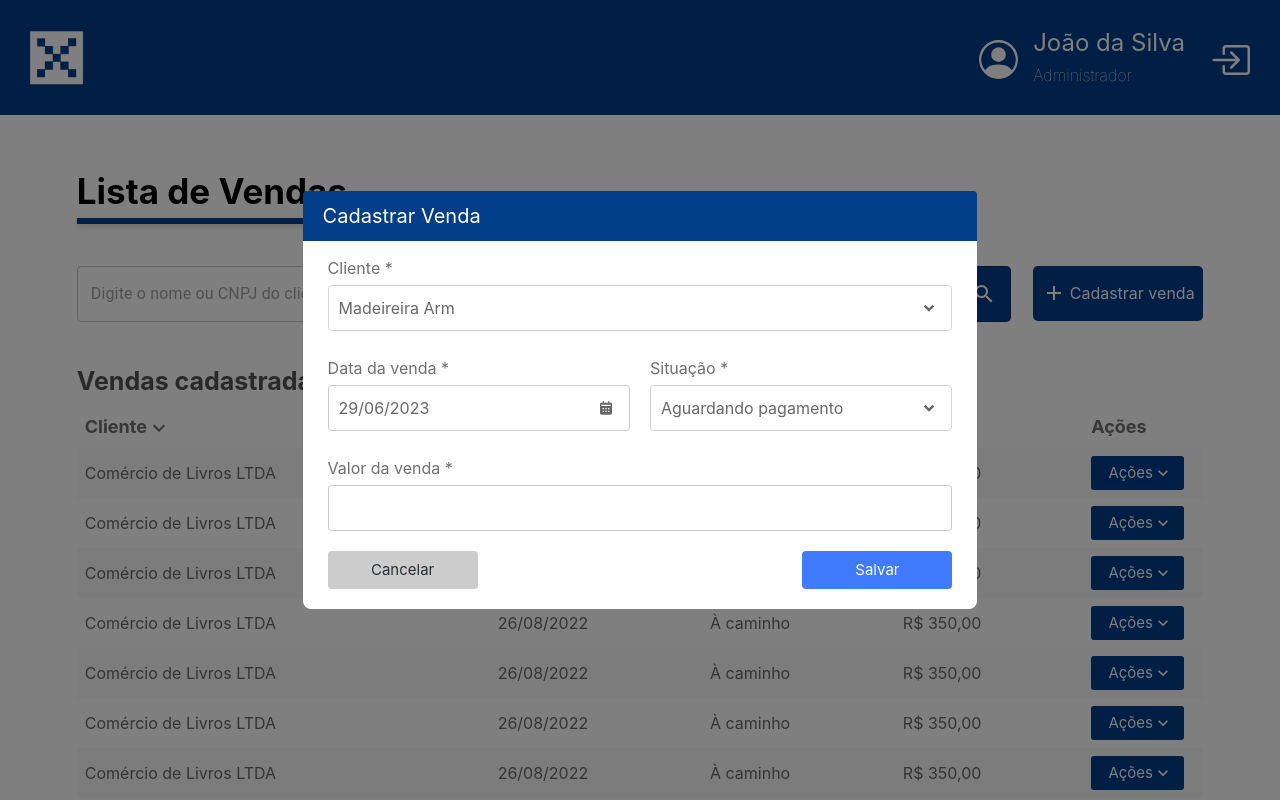
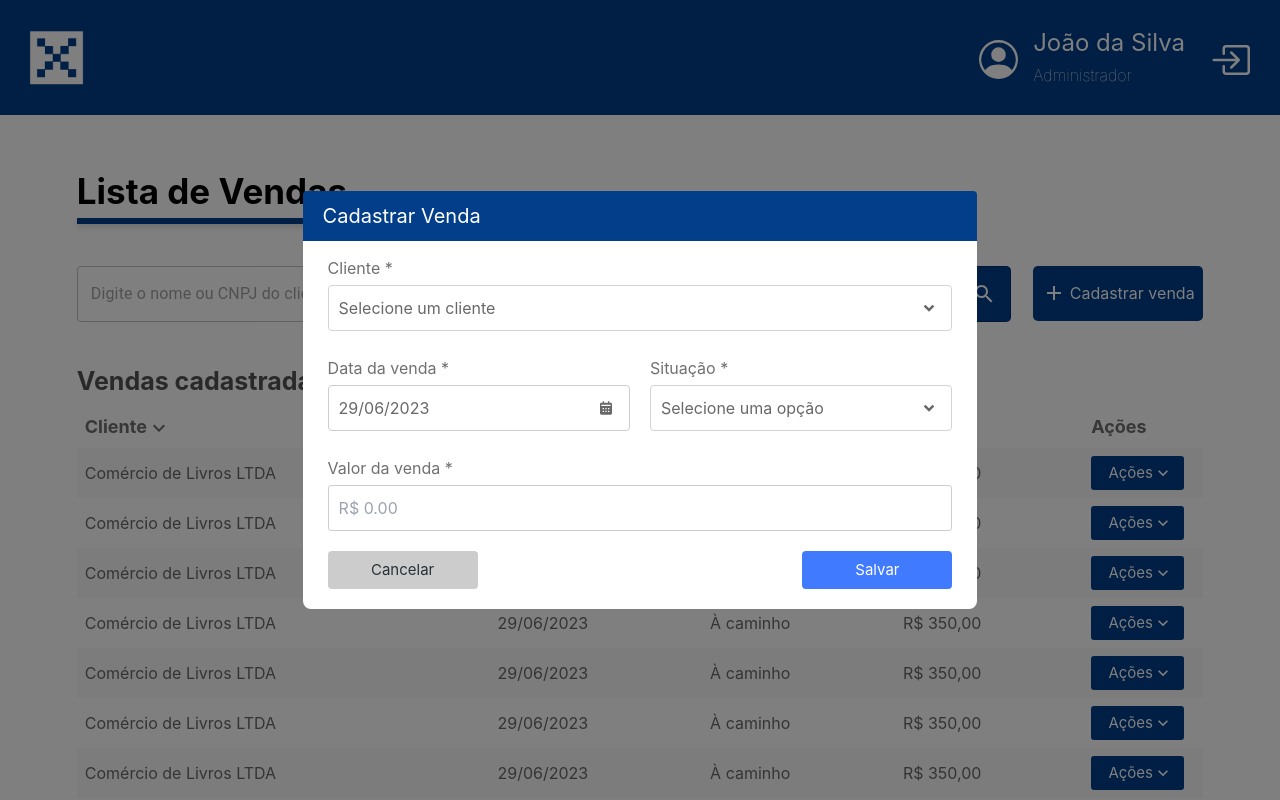
Before and after one commit to gabeporto/youx-challenge, a React (Create React App) app in the folder web/: page /sale in a window 1280 px wide. Both pictures are taken after a click on the element "Cadastrar venda". Shown: the top 800 px of the page. Built offline with nearby package versions, Linux system fonts and the light colour scheme.

Commit message:
feat: adjust to get value of sale input

```diff
--- a/web/src/components/Form.tsx
+++ b/web/src/components/Form.tsx
@@ -278,7 +278,7 @@ export const EditClientForm: React.FC<ClientFormProps> = ({ onSubmit, onClose })
 
     const handleMapPositionChange = (lat: number, lng: number ) => {
         setFormData((prevData) => ({ ...prevData, lat, lng }));
-      };
+    };
 
     const handleSubmit = (e: React.FormEvent<HTMLFormElement>) => {
       e.preventDefault();
@@ -401,6 +401,10 @@ export const AddSaleForm: React.FC<SaleFormProps> = ({ onSubmit, onClose }) => {
     });
 
     const clientsOptions = [{
+        value: "Selecione um cliente",
+        label: "Selecione um cliente",
+    },
+    {
         value: "Cliente X",
         label: "Madeireira Arm",
     },
@@ -411,6 +415,10 @@ export const AddSaleForm: React.FC<SaleFormProps> = ({ onSubmit, onClose }) => {
     ];
 
     const statusOptions = [{
+        value: "Selecione uma opção",
+        label: "Selecione uma opção",
+    },
+    {
         value: "Aguardando pagamento",
         label: "Aguardando pagamento",
     },
@@ -439,6 +447,10 @@ export const AddSaleForm: React.FC<SaleFormProps> = ({ onSubmit, onClose }) => {
             const { name, value } = e.target;
             setFormData((prevData) => ({ ...prevData, [name]: value }));
           }
+    };
+
+    const handleChangeValue = (value : number) => {
+        setFormData((prevData) => ({ ...prevData, value}));
     };
 
     const handleSubmit = (e: React.FormEvent<HTMLFormElement>) => {
@@ -473,9 +485,10 @@ export const AddSaleForm: React.FC<SaleFormProps> = ({ onSubmit, onClose }) => {
             Valor da venda *
         </StyledLabel>
         <StyledMoneyMask
-            thousandSeparator={true} allowNegative={false} prefix="R$ " decimalScale={2} fixedDecimalScale={true}
+            thousandSeparator={true} allowNegative={false} prefix="R$ " decimalScale={2} fixedDecimalScale={true} placeholder="R$ 0.00"
             name="value" onValueChange={(values: { floatValue: any; }) => {
                 const { floatValue } = values;
+                handleChangeValue(floatValue);
         }}/>
 
         <ButtonsDiv>
@@ -497,6 +510,10 @@ export const EditSaleForm: React.FC<SaleFormProps> = ({ onSubmit, onClose }) =>
     });
 
     const clientsOptions = [{
+        value: "Selecione um cliente",
+        label: "Selecione um cliente",
+    },
+    {
         value: "Cliente X",
         label: "Madeireira Arm",
     },
@@ -507,6 +524,10 @@ export const EditSaleForm: React.FC<SaleFormProps> = ({ onSubmit, onClose }) =>
     ];
 
     const statusOptions = [{
+        value: "Selecione uma opção",
+        label: "Selecione uma opção",
+    },
+    {
         value: "Aguardando pagamento",
         label: "Aguardando pagamento",
     },
@@ -535,6 +556,10 @@ export const EditSaleForm: React.FC<SaleFormProps> = ({ onSubmit, onClose }) =>
             const { name, value } = e.target;
             setFormData((prevData) => ({ ...prevData, [name]: value }));
           }
+    };
+
+    const handleChangeValue = (value : number) => {
+        setFormData((prevData) => ({ ...prevData, value}));
     };
 
     const handleSubmit = (e: React.FormEvent<HTMLFormElement>) => {
@@ -574,9 +599,10 @@ export const EditSaleForm: React.FC<SaleFormProps> = ({ onSubmit, onClose }) =>
                 Valor da venda *
             </StyledLabel>
             <StyledMoneyMask
-                thousandSeparator={true} allowNegative={false} prefix="R$ " decimalScale={2} fixedDecimalScale={true}
+                thousandSeparator={true} allowNegative={false} prefix="R$ " decimalScale={2} fixedDecimalScale={true} placeholder="R$ 0.00"
                 name="value" onValueChange={(values: { floatValue: any; }) => {
                     const { floatValue } = values;
+                    handleChangeValue(floatValue);
             }}/>
 
             <StyledInput type="number" name="id" defaultValue={formData.id} hidden />
--- a/web/src/components/Table.tsx
+++ b/web/src/components/Table.tsx
@@ -205,6 +205,14 @@ const Table: React.FC<TableProps> = ({ columns, data, type, onEdit, onDelete })
     onDelete(data);
   };
 
+  function formatDate(date : Date) {
+    const day = String(date.getDate()).padStart(2, '0');
+    const month = String(date.getMonth() + 1).padStart(2, '0');
+    const year = String(date.getFullYear());
+
+    return `${day}/${month}/${year}`;
+  }
+
   return (
     <TableContainer>
       <StyledTable>
@@ -245,7 +253,7 @@ const Table: React.FC<TableProps> = ({ columns, data, type, onEdit, onDelete })
                   <TableCell>{item.client}</TableCell>
                 )}
                 {('date' in item) && (
-                  <TableCell>{item.date}</TableCell>
+                  <TableCell>{formatDate(item.date)}</TableCell>
                 )}
                 {('status' in item) && (
                   <TableCell>{item.status}</TableCell>
--- a/web/src/pages/sale/SaleListPage.tsx
+++ b/web/src/pages/sale/SaleListPage.tsx
@@ -48,140 +48,140 @@ export default function SaleListPage() {
         {
             id: 1,
             client: 'Comércio de Livros LTDA',
-            date: '26/08/2022',
+            date: new Date(),
             status: 'À caminho',
             value: 'R$ 350,00',
         },
         {
             id: 2,
             client: 'Comércio de Livros LTDA',
-            date: '26/08/2022',
+            date: new Date(),
             status: 'À caminho',
             value: 'R$ 350,00',
         },
         {
             id: 3,
             client: 'Comércio de Livros LTDA',
-            date: '26/08/2022',
+            date: new Date(),
             status: 'À caminho',
             value: 'R$ 350,00',
         },
         {
             id: 4,
             client: 'Comércio de Livros LTDA',
-            date: '26/08/2022',
+            date: new Date(),
             status: 'À caminho',
             value: 'R$ 350,00',
         },
         {
             id: 5,
             client: 'Comércio de Livros LTDA',
-            date: '26/08/2022',
+            date: new Date(),
             status: 'À caminho',
             value: 'R$ 350,00',
         },
         {
             id: 6,
             client: 'Comércio de Livros LTDA',
-            date: '26/08/2022',
+            date: new Date(),
             status: 'À caminho',
             value: 'R$ 350,00',
         },
         {
             id: 7,
             client: 'Comércio de Livros LTDA',
-            date: '26/08/2022',
+            date: new Date(),
             status: 'À caminho',
             value: 'R$ 350,00',
         },
         {
             id: 8,
             client: 'Comércio de Livros LTDA',
-            date: '26/08/2022',
+            date: new Date(),
             status: 'À caminho',
             value: 'R$ 350,00',
         },
         {
             id: 9,
             client: 'Comércio de Livros LTDA',
-            date: '26/08/2022',
+            date: new Date(),
             status: 'À caminho',
             value: 'R$ 350,00',
         },
         {
             id: 10,
             client: 'Comércio de Livros LTDA',
-            date: '26/08/2022',
+            date: new Date(),
             status: 'À caminho',
             value: 'R$ 350,00',
         },
         {
             id: 11,
             client: 'Comércio de Livros LTDA',
-            date: '26/08/2022',
+            date: new Date(),
             status: 'À caminho',
             value: 'R$ 350,00',
         },
         {
             id: 12,
             client: 'Comércio de Livros LTDA',
-            date: '26/08/2022',
+            date: new Date(),
             status: 'À caminho',
             value: 'R$ 350,00',
         },
         {
             id: 13,
             client: 'Comércio de Livros LTDA',
-            date: '26/08/2022',
+            date: new Date(),
             status: 'À caminho',
             value: 'R$ 350,00',
         },
         {
             id: 14,
             client: 'Comércio de Livros LTDA',
-            date: '26/08/2022',
+            date: new Date(),
             status: 'À caminho',
             value: 'R$ 350,00',
         },
         {
             id: 15,
             client: 'Comércio de Livros LTDA',
-            date: '26/08/2022',
+            date: new Date(),
             status: 'À caminho',
             value: 'R$ 350,00',
         },
         {
             id: 16,
             client: 'Comércio de Livros LTDA',
-            date: '26/08/2022',
+            date: new Date(),
             status: 'À caminho',
             value: 'R$ 350,00',
         },
         {
             id: 17,
             client: 'Comércio de Livros LTDA',
-            date: '26/08/2022',
+            date: new Date(),
             status: 'À caminho',
             value: 'R$ 350,00',
         },
         {
             id: 18,
             client: 'Comércio de Livros LTDA',
-            date: '26/08/2022',
+            date: new Date(),
             status: 'À caminho',
             value: 'R$ 350,00',
         },
         {
             id: 19,
             client: 'Comércio de Livros LTDA',
-            date: '26/08/2022',
+            date: new Date(),
             status: 'À caminho',
             value: 'R$ 350,00',
         },
         {
             id: 20,
             client: 'Comércio de Livros LTDA',
-            date: '26/08/2022',
+            date: new Date(),
             status: 'À caminho',
             value: 'R$ 350,00',
         },
```
